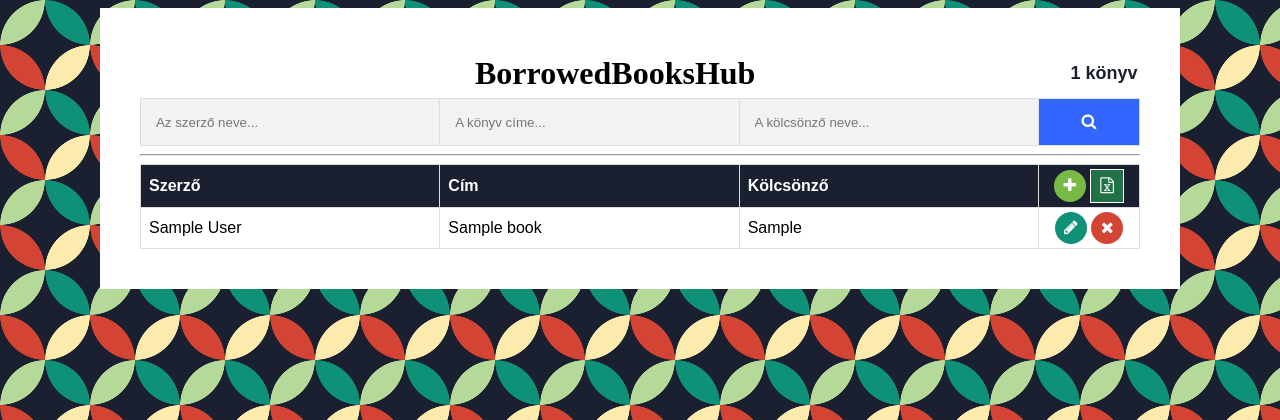
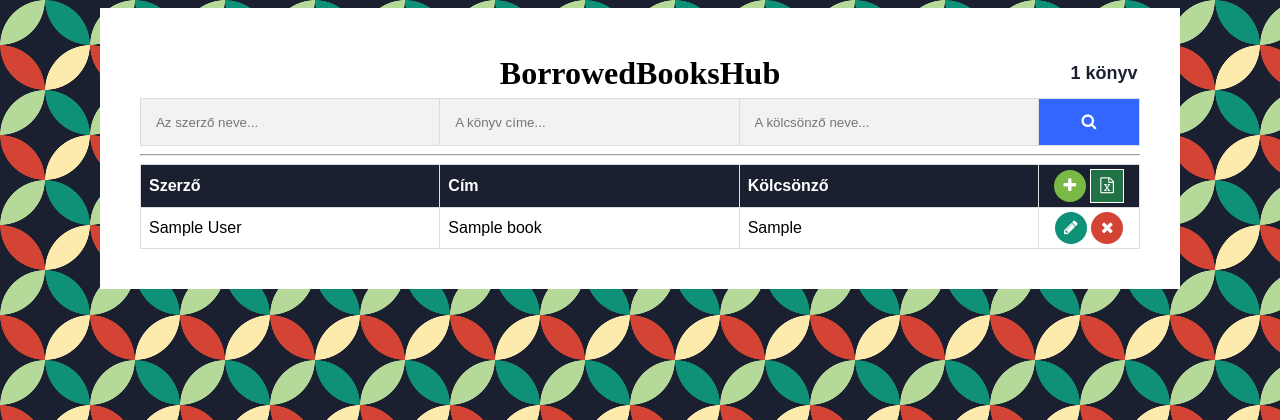
Before and after one commit to nbozsi/BorrowedBooksHub, a FastAPI app: page / in a window 1280 px wide. Shown: the top 420 px of the page. Run offline with FastAPI, Linux system fonts and the light colour scheme; tables that the repository leaves empty hold one stand-in row (values such as "Sample post"); some libraries are stand-ins or nearby versions; some web fonts are replaced.

Commit message:
h1 centered

```diff
--- a/static/style.css
+++ b/static/style.css
@@ -31,6 +31,10 @@ body {
     display: flex;
     width: 33%;
     align-items: center;
+}
+
+h1 {
+    margin: auto;
 }
 
 .counter {
```
